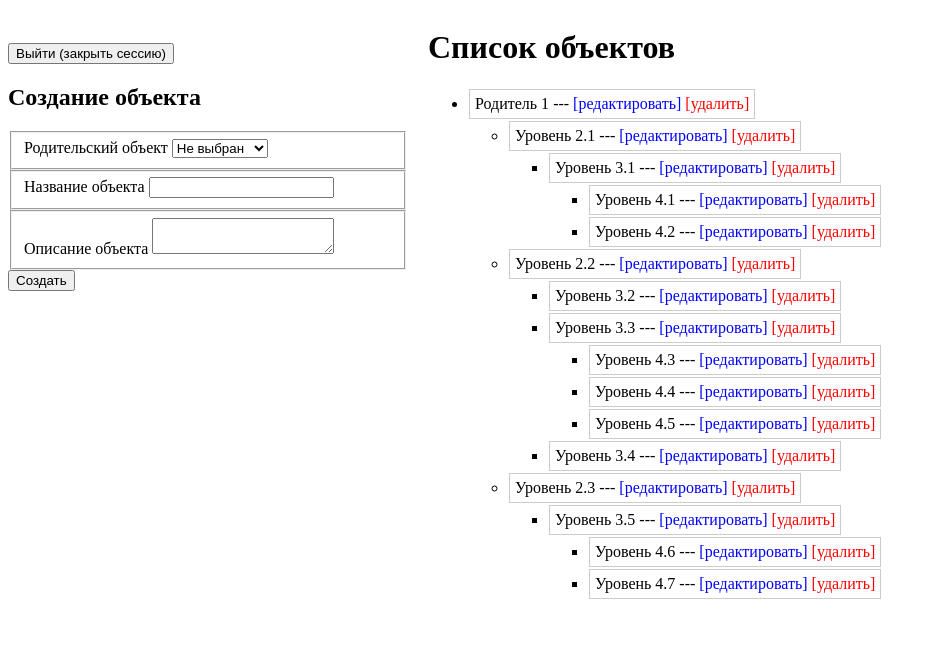
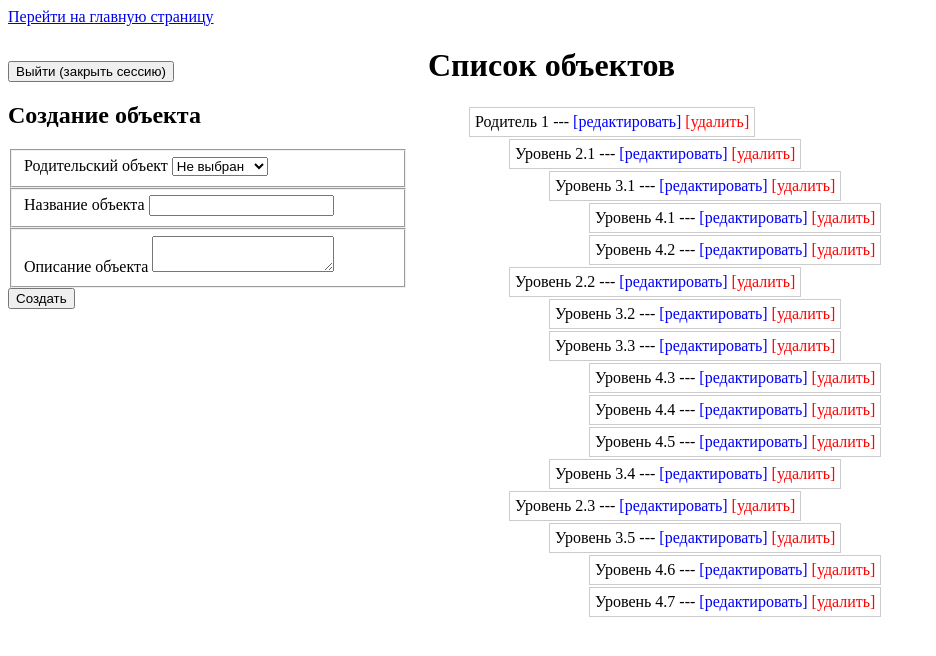
Before and after one commit to MaxLogic88/KIT-test, a PHP site: page /admin/main.php in a window 1280 px wide. Shown: the top 656 px of the page, without its empty margins (0-936 px from the left). Run offline with PHP 8.4, Linux system fonts and the light colour scheme; a user stored in the database is signed in; data comes from the database, SQL or seed files in the repository; data that the repository does not hold is empty.

Commit message:
some cosmetical changes

```diff
--- a/admin/assets/css/main.css
+++ b/admin/assets/css/main.css
@@ -1,3 +1,7 @@
+li {
+    list-style-type: none;
+}
+
 .left-container {
     width: 400px;
     display: table-cell;
--- a/admin/main.php
+++ b/admin/main.php
@@ -17,6 +17,7 @@ if (!isset($_SESSION['user_id'])) {
     <link href="assets/css/main.css" rel="stylesheet"/>
 </head>
 <body>
+<a href="../">Перейти на главную страницу</a>
 <aside class="left-container">
     <form action="form-handler.php" method="post">
         <input type="hidden" name="task" value="logout"/>
--- a/assets/css/main.css
+++ b/assets/css/main.css
@@ -1,3 +1,6 @@
+li {
+    list-style-type: none;
+}
 main .container {
     margin: 0 20px;
 }
--- a/index.php
+++ b/index.php
@@ -12,6 +12,7 @@ $objects = getObjectsTree(getObjects());
 </head>
 <body>
 <main>
+    <a href="admin">Перейти в административную панель</a>
     <div class="description">
         <h2>Описание объекта</h2>
         <div class="text"></div>
```
